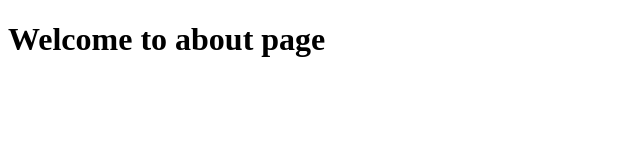
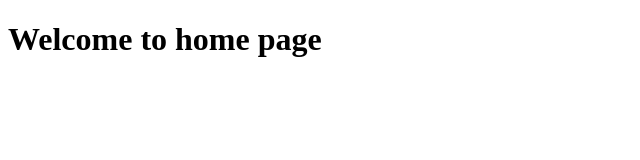
Before and after one commit to ANIRUDH-ANIRUDH/EY-4.0-TKR-M-ANIRUDH-REDDY-, a plain HTML site: page home.html in a window 1280 px wide. Shown: the full height of the page, 0-640 px from the left. Drawn offline with Linux system fonts and the light colour scheme.

Commit message:
Update home.html

```diff
--- a/home.html
+++ b/home.html
@@ -6,7 +6,7 @@
   <title>Document</title>
 </head>
 <body>
-  <h1>Welcome to about page</h1>
+  <h1>Welcome to home page</h1>
 
 </body>
 </html>
```
